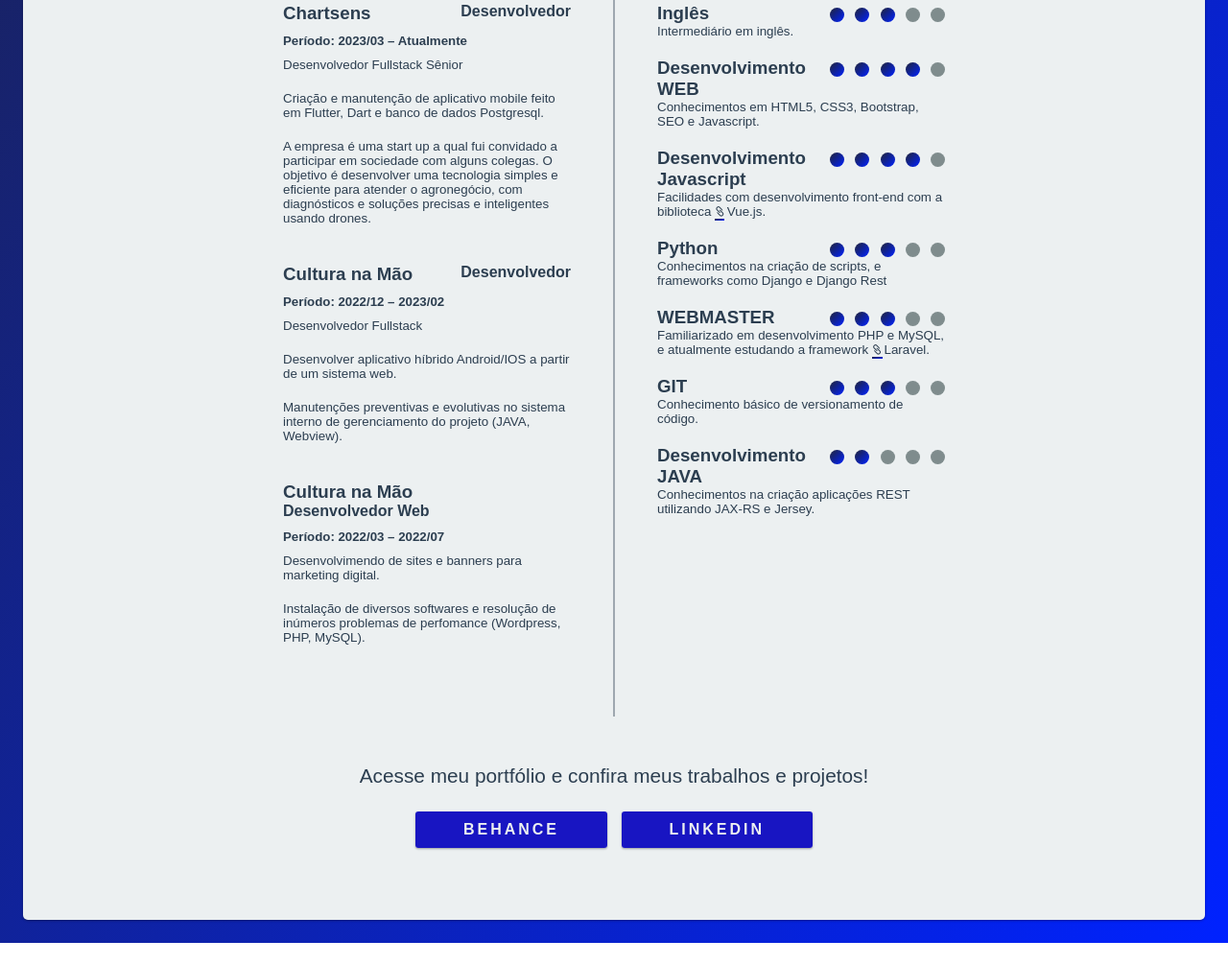
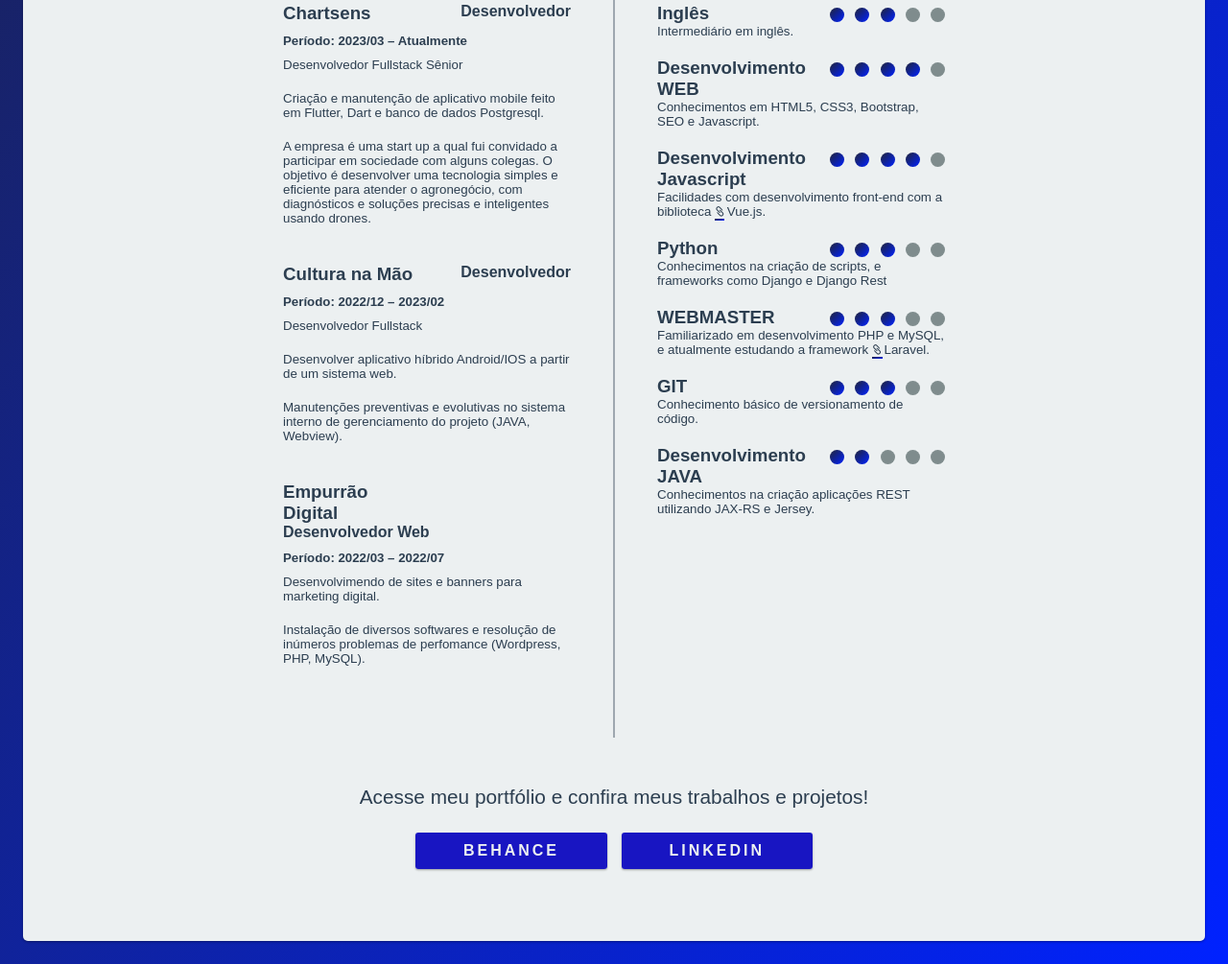
Before and after one commit to ewersondulce/Curriculo, a plain HTML site: page index.html in a window 1280 px wide. Shown: the part 994-1999 px from the top of the page at 96% size. Before the commit the page ends 1977 px from the top, so only its background shows below. Drawn offline with Linux system fonts and the light colour scheme; a web font is replaced by a local one.

Commit message:
Update index.html

```diff
--- a/index.html
+++ b/index.html
@@ -81,7 +81,7 @@ tenho facilidade em resolver problemas.</p>
 </ul>
 </li>
 <li>
-<h3>Cultura na Mão</h3>
+<h3>Empurrão Digital</h3>
 <h4>Desenvolvedor Web</h4>
 <h5>Período: 2022/03 – 2022/07</h5>
 <ul>
```
